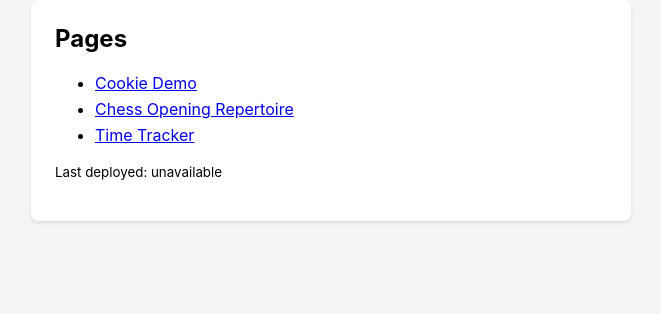
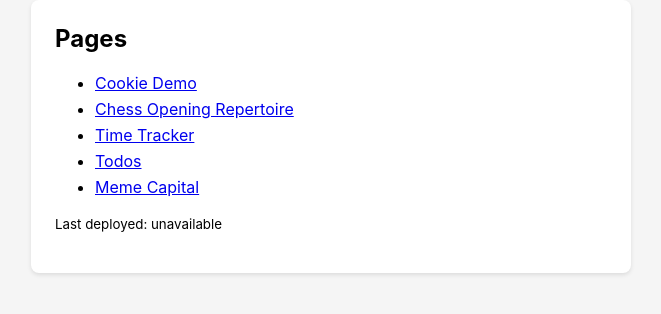
Before and after one commit to gabaix/gabaix.us, a plain HTML site: page index.html in a window 1280 px wide. Shown: the part 130-444 px from the top of the page, without its empty margins (309-970 px from the left). Drawn offline with Linux system fonts and the light colour scheme; no server answers.

Commit message:
Add Todos and Meme Capital to pages list
Co-Authored-By: Claude Sonnet 4.6 <noreply@anthropic.com>

```diff
--- a/index.html
+++ b/index.html
@@ -15,6 +15,8 @@
             <li><a href="/cookies/">Cookie Demo</a></li>
             <li><a href="https://chess.gabaix.us">Chess Opening Repertoire</a></li>
             <li><a href="https://timetracker.gabaix.us">Time Tracker</a></li>
+            <li><a href="https://todos.gabaix.us">Todos</a></li>
+            <li><a href="https://memecapital.lol">Meme Capital</a></li>
         </ul>
         <p><small>Last deployed: <span id="deploy-time">loading...</span></small></p>
     </div>
```
